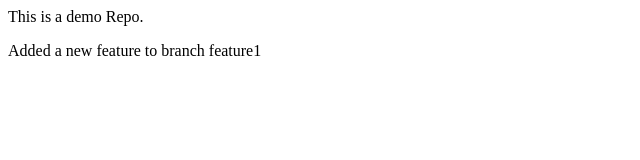
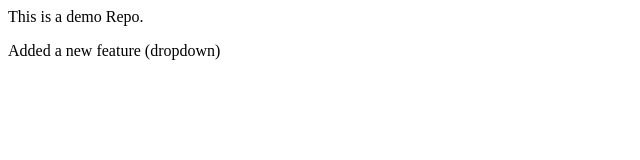
Before and after one commit to devanshu757/localrepo_forpractice, a plain HTML site: page index.html in a window 1280 px wide. Shown: the full height of the page, 0-640 px from the left. Drawn offline with Linux system fonts and the light colour scheme.

Commit message:
Added Dropdown

```diff
--- a/index.html
+++ b/index.html
@@ -1,2 +1,2 @@
 <p> This is a demo Repo.</p>
-<p> Added a new feature to branch feature1 </p>
+<p> Added a new feature (dropdown) </p>
```
